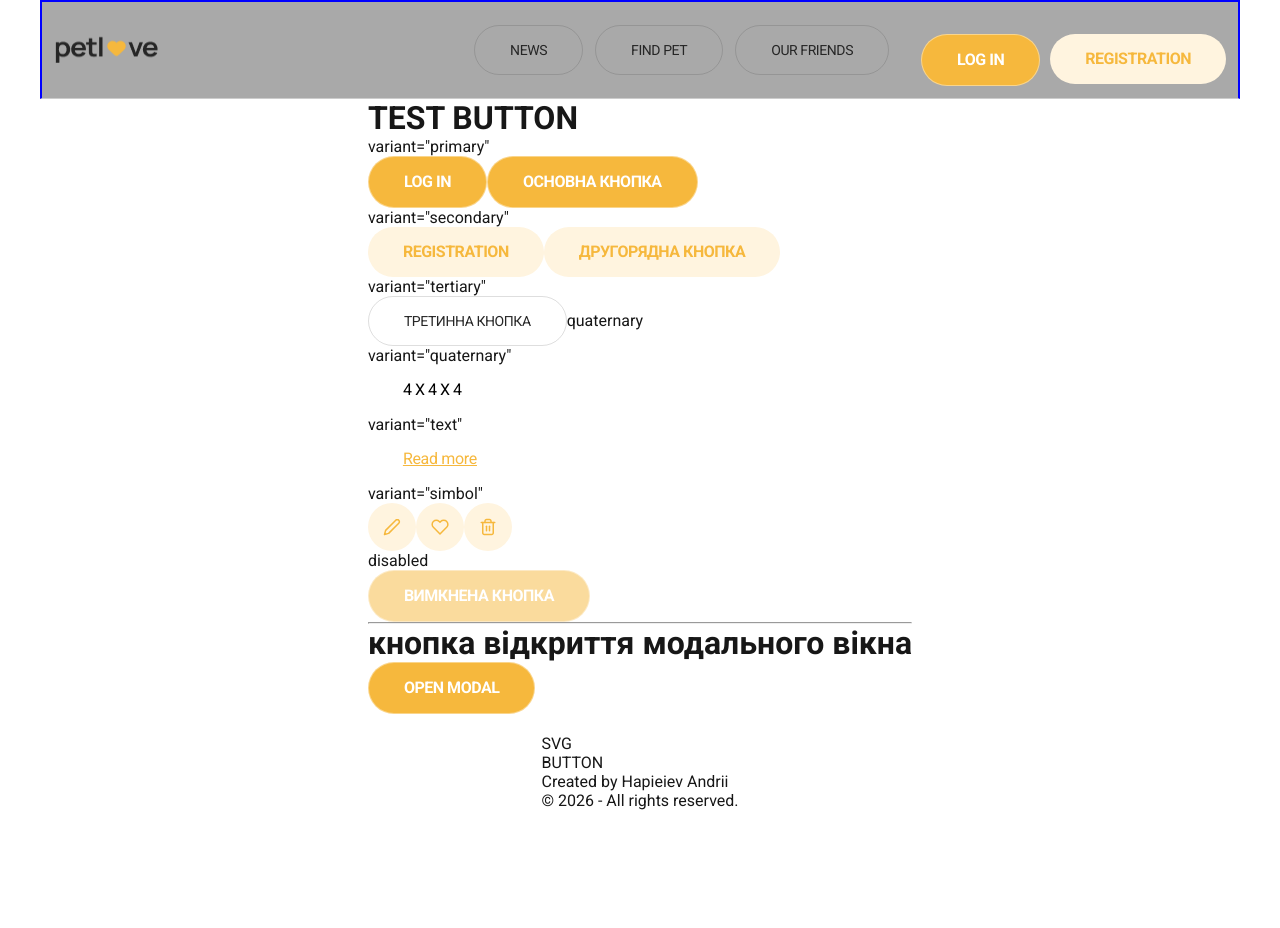
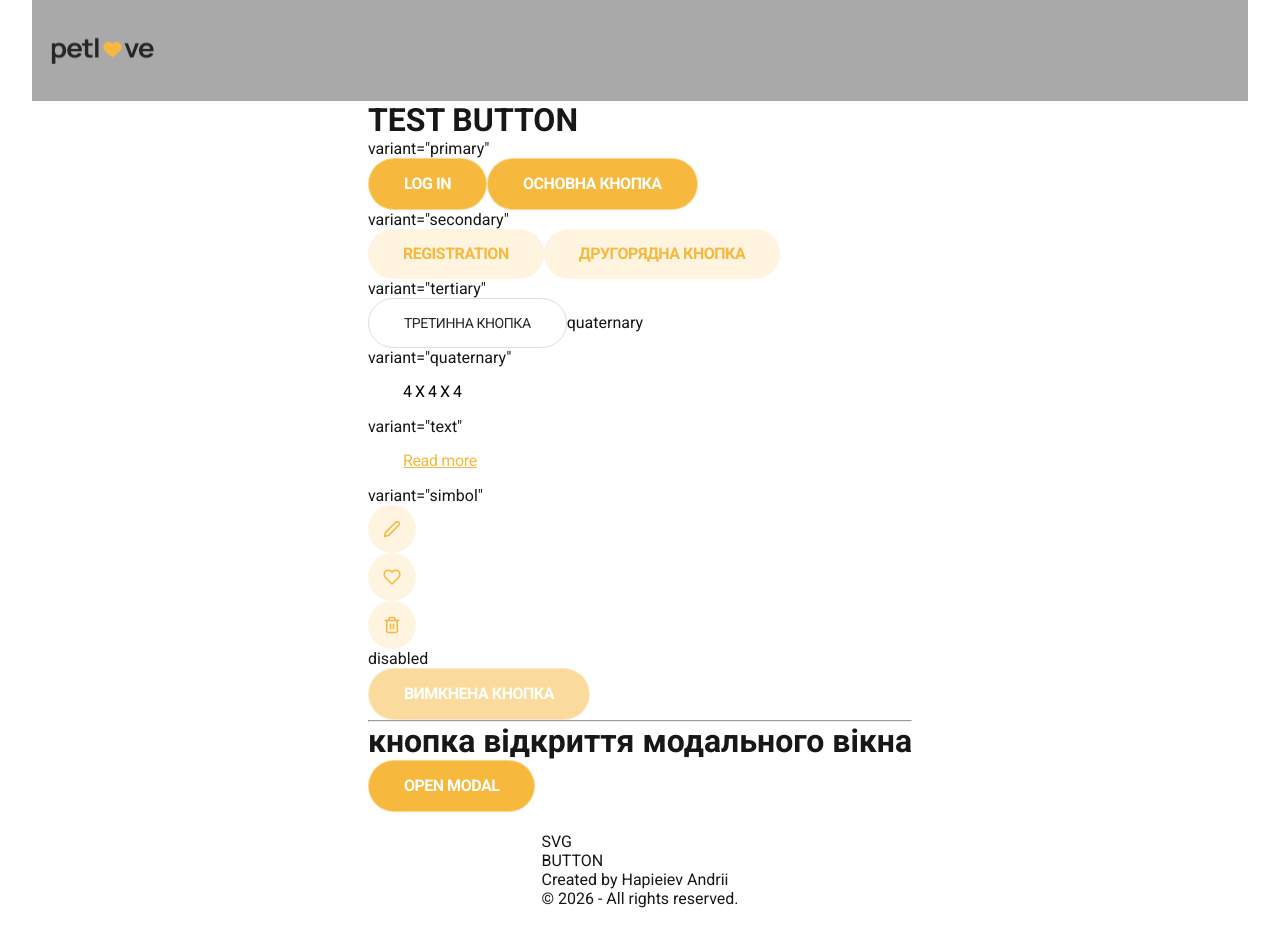
Before and after one commit to gapeevbachmut/petlove-next, a Next.js app: page /testButton in a window 1280 px wide. Before the commit the page ends 830 px from the top, so only its background shows below. Built offline with nearby package versions, Linux system fonts and the light colour scheme.

Commit message:
css header in progress

```diff
--- a/app/globals.css
+++ b/app/globals.css
@@ -52,7 +52,7 @@ ul {
 
 /* Styles for Mobile devices */
 .containerGlobal {
-  border: 2px double blue;
+  /* border: 2px double blue; */
   min-width: 320px;
   max-width: 375px;
   margin: 0 auto;
@@ -71,15 +71,15 @@ ul {
 @media screen and (min-width: 768px) {
   .containerGlobal {
     max-width: 768px;
-    width: 768px;
+    width: 704px;
   }
 }
 
 /* Desktop  */
-@media screen and (min-width: 1200px) {
+@media screen and (min-width: 1280px) {
   .containerGlobal {
-    max-width: 1200px;
-    width: 1200px;
+    max-width: 1280px;
+    width: 1216px;
   }
 }
 
@@ -87,6 +87,6 @@ ul {
 @media screen and (min-width: 1440px) {
   .containerGlobal {
     max-width: 1440px;
-    width: 1440px;
+    width: 1376px;
   }
 }
--- a/app/page.tsx
+++ b/app/page.tsx
@@ -1,7 +1,6 @@
-// import Image from "next/image";
 'use client';
 
-import Button from '@/components/Button/Button';
+import clsx from 'clsx';
 
 export default function Main() {
   return (
--- a/components/AuthNavigation/AuthNavigation.module.css
+++ b/components/AuthNavigation/AuthNavigation.module.css
@@ -8,28 +8,13 @@
     display: flex;
     margin-top: 20px;
     gap: 10px;
+    align-items: center;
+    justify-content: center;
 }
 
 
-.authLink {
-    padding: 15px 35px;
-    border-radius: 30px;
-    font-weight: 700;
-    font-family: var(--font-family);
-    font-size: 16px;
-    line-height: 125%;
-    letter-spacing: -0.03em;
-    text-transform: uppercase;
-    border: none;
-    cursor: pointer;
-    transition: background-color 0.2s ease;
 
-    border: 1px solid rgba(255, 255, 255, 0.4);
-    background-color: #f6b83d;
-    color: #fff;
-}
-
-@media (max-width: 1000px) {
+@media (max-width: 1280px) {
     .authNavigation {
         flex-wrap: wrap;
 
--- a/components/AuthNavigation/AuthNavigation.tsx
+++ b/components/AuthNavigation/AuthNavigation.tsx
@@ -33,7 +33,11 @@ const AuthNavigation = ({ handleNavigate }: Props) => {
               <Button
                 className={css.authNavBtn}
                 variant="primary"
-                // onClick={() => handleNavigate('/profile')}
+                onClick={() =>
+                  handleNavigate
+                    ? handleNavigate('/auth/profile')
+                    : router.push('/auth/profile')
+                }
               >
                 Profile
               </Button>
@@ -59,7 +63,11 @@ const AuthNavigation = ({ handleNavigate }: Props) => {
               <Button
                 className={css.authNavBtn}
                 variant="primary"
-                // onClick={() => handleNavigate('/auth/login')}
+                onClick={() =>
+                  handleNavigate
+                    ? handleNavigate('/auth/login')
+                    : router.push('/auth/login')
+                }
               >
                 LOG IN
               </Button>
@@ -68,7 +76,11 @@ const AuthNavigation = ({ handleNavigate }: Props) => {
               <Button
                 className={css.authNavBtn}
                 variant="secondary"
-                // onClick={() => handleNavigate('/auth/register')}
+                onClick={() =>
+                  handleNavigate
+                    ? handleNavigate('/auth/register')
+                    : router.push('/auth/register')
+                }
               >
                 Registration
               </Button>
--- a/components/Button/Button.module.css
+++ b/components/Button/Button.module.css
@@ -62,16 +62,16 @@
 }
 
 .simbol {
-    border-radius: 30px;
-    padding: 15px;
-    /* padding: 0; */
+    border-radius: 100%;
+    padding: 0;
+    /* padding: 15px; */
     width: 48px;
     height: 48px;
     background-color: #fff4df;
     text-align: center;
-    /* display: flex; */
-    /* align-items: center; */
-    /* justify-content: center; */
+    display: flex;
+    align-items: center;
+    justify-content: center;
 }
 
 .disabled {
--- a/components/Header/Header.module.css
+++ b/components/Header/Header.module.css
@@ -4,8 +4,8 @@
     align-items: center;
     justify-content: space-between;
     gap: 24px;
-    padding: 12px;
-    border-block-end: 1px solid #ccc;
+    padding: 18px;
+    /* border-block-end: 1px solid #c14646; */
 }
 
 /* Desktop navigation visible */
@@ -15,14 +15,37 @@
     align-items: center;
 }
 
+.authBox {
+    display: flex;
+}
+
+.authBoxUser {
+    display: flex;
+    align-items: center;
+    gap: 10px;
+}
+
+.authUser {
+    /* display: flex; */
+    align-items: center;
+    /* text-align: center; */
+    /* padding: 0; */
+}
+
 /* Burger hidden on desktop */
 .burger {
     display: none;
+}
 
+.svgBurger {
+    stroke: #fff;
+    fill: white;
 }
 
 .headerHome {
-    background-color: bisque;
+    background-color: #f6b83d;
+    border-top-left-radius: 30px;
+    border-top-right-radius: 30px;
 
 }
 
@@ -38,10 +61,34 @@
     list-style-type: none;
 }
 
-
+.username {
+    font-family: var(--font-family);
+    font-weight: 500;
+    font-size: 20px;
+    line-height: 100%;
+    letter-spacing: -0.03em;
+    color: #fff;
+}
 
 /*  MOBILE */
-@media (max-width: 1000px) {
+@media (max-width:768px) {
+    .username {
+        display: none;
+    }
+
+    .logo {
+        width: 76px;
+        height: 20px;
+    }
+
+    .authUser {
+        max-width: 40px;
+        max-height: 40px;
+    }
+}
+
+/*  TABLET */
+@media (max-width: 1280px) {
     .headerNavigation {
         display: none;
     }
--- a/components/Header/Header.tsx
+++ b/components/Header/Header.tsx
@@ -10,11 +10,12 @@ import { usePathname, useRouter } from 'next/navigation';
 import { useEffect, useState } from 'react';
 import Button from '../Button/Button';
 import HeaderMobile from '../HeaderMobile/HeaderMobile';
+import { useAuthStore } from '@/stores/zustand/authStore';
 
 const Header = () => {
   const pathname = usePathname();
   const isHomePage = pathname === '/';
-
+  const { isAuthenticated, user } = useAuthStore();
   const router = useRouter();
 
   const [isMenuOpen, setIsMenuOpen] = useState(false);
@@ -48,14 +49,29 @@ const Header = () => {
       className={` containerGlobal
         ${clsx(css.header, isHomePage ? css.headerHome : css.headerInner)}`}
     >
+      {isHomePage && (
         <Link href="/" aria-label="Main">
           <Image
+            className={css.logo}
+            src="/images/logo_petLove_white.png"
+            alt="logo"
+            width={105}
+            height={30}
+          />
+        </Link>
+      )}
+      {!isHomePage && (
+        <Link href="/" aria-label="Main">
+          <Image
+            className={css.logo}
             src="/images/logo_petLove.png"
             alt="logo"
             width={105}
             height={30}
           />
         </Link>
+      )}
+
       {/* Desktop navigation */}
       <div className={css.headerNavigation}>
         <nav aria-label="Main Navigation">
@@ -82,12 +98,29 @@ const Header = () => {
                 onClick={() => handleNavigate('/friends')}
               >
                 Our friends
-              </Button>{' '}
+              </Button>
             </li>
           </ul>
         </nav>
         <AuthNavigation />
       </div>
+
+      <div className={css.authBox}>
+        {/* icon  user */}
+        {isAuthenticated && (
+          <div className={css.authBoxUser}>
+            <Button
+              className={css.authUser}
+              variant="simbol"
+              onClick={() => handleNavigate('/profile')}
+            >
+              <svg width={26} height={26}>
+                <use href="/images/sprite.svg#icon-user"></use>
+              </svg>
+            </Button>
+            <p className={css.username}>{user?.name}</p>
+          </div>
+        )}
 
         {/* Burger button */}
         <Button
@@ -96,11 +129,11 @@ const Header = () => {
           onClick={toggleMenu}
           aria-label="Open menu"
         >
-        <svg width={30} height={30}>
+          <svg width={30} height={30} className={css.svgBurger}>
             <use href="/images/menu-01.svg"></use>
           </svg>
         </Button>
-
+      </div>
       {/* Mobile menu */}
       {isMenuOpen && (
         <HeaderMobile closeMenu={closeMenu} handleNavigate={handleNavigate} />
--- a/components/HeaderMobile/HeaderMobile.module.css
+++ b/components/HeaderMobile/HeaderMobile.module.css
@@ -39,7 +39,13 @@
     padding: 15px 25px;
 }
 
-@media (min-width: 1000px) {
+@media (min-width: 768px) {
+    .mobileMenu {
+        width: 380px;
+    }
+}
+
+@media (min-width: 1280px) {
     .mobileMenu {
         display: none;
     }
```
Lines whose indentation alone changed are shown as unchanged.
